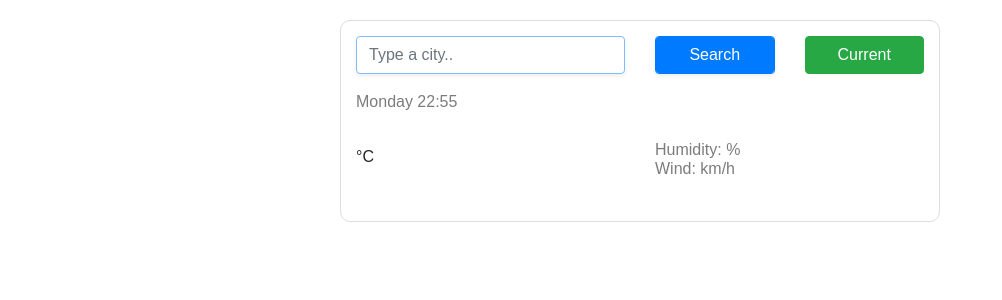
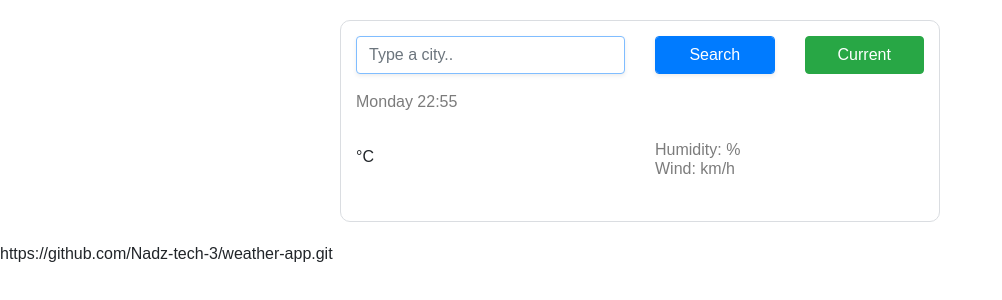
Before and after one commit to Nadz-tech-3/weather-app, a website built with Parcel: page index.html in a window 1280 px wide. Shown: the whole page, without its empty margins (0-1002 px from the left). Built offline with nearby package versions, Linux system fonts and the light colour scheme; no server answers.

Commit message:
link added

```diff
--- a/index.html
+++ b/index.html
@@ -71,5 +71,6 @@
       </div>
     </div>
     <script src="src/index.js"></script>
+    <div>https://github.com/Nadz-tech-3/weather-app.git</div>
   </body>
 </html>
```
